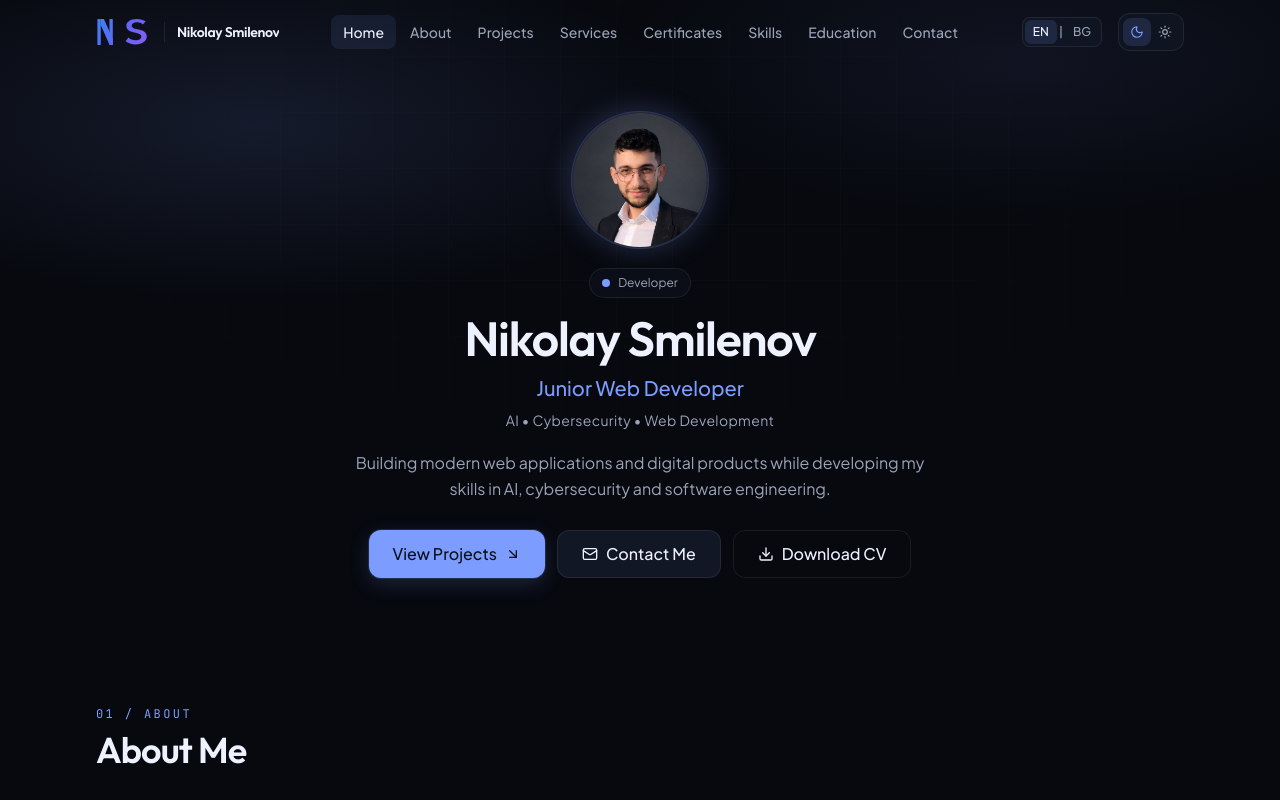
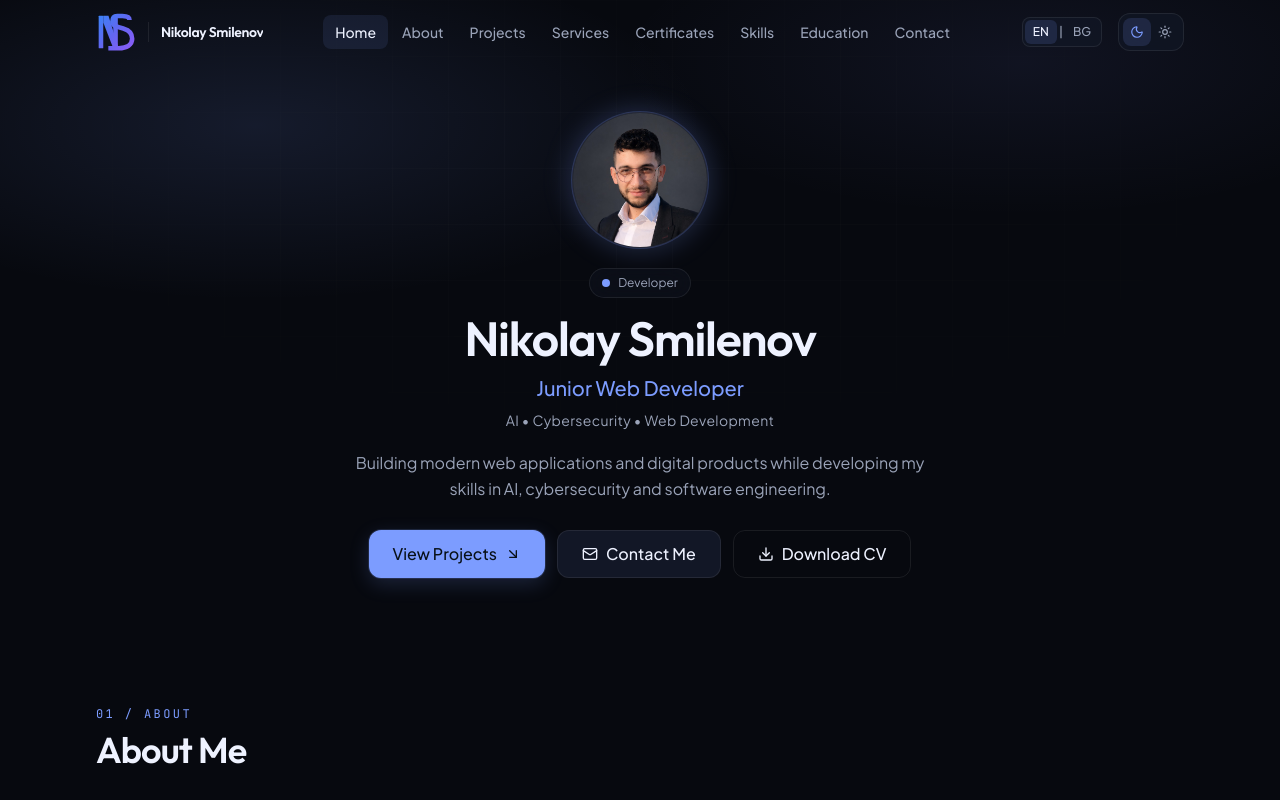
Before and after one commit to nikolaysmilenov/nikolaysmilenov-portfolio, a Next.js app: page / in a window 1280 px wide. Shown: the top 800 px of the page. Built offline with nearby package versions, Linux system fonts and the light colour scheme.

Commit message:
Update NS monogram to interlocking geometric brand mark.
Co-authored-by: Cursor <cursoragent@cursor.com>

```diff
--- a/src/components/ui/brand-logo.tsx
+++ b/src/components/ui/brand-logo.tsx
@@ -9,8 +9,8 @@ type BrandLogoProps = {
 };
 
 /**
- * Clear premium NS monogram.
- * Distinct geometric N + conventional S, with breathing room between letters.
+ * Geometric NS monogram — interlocking N + S as SVG geometry (not a font).
+ * N uses bar construction; S is a constant-weight ribbon weaving the shared spine.
  */
 export function BrandLogo({
   className,
@@ -23,12 +23,12 @@ export function BrandLogo({
   return (
     <span
       className={cn(
-        "relative inline-flex h-9 w-[3.15rem] shrink-0 items-center sm:h-10 sm:w-[3.5rem]",
+        "relative inline-flex h-9 w-9 shrink-0 items-center justify-center sm:h-10 sm:w-10",
         className,
       )}
     >
       <svg
-        viewBox="0 0 60 34"
+        viewBox="0 0 48 48"
         role="img"
         aria-labelledby={titleId}
         className="h-full w-full"
@@ -37,10 +37,10 @@ export function BrandLogo({
         <defs>
           <linearGradient
             id={gradId}
-            x1="1"
-            y1="2"
-            x2="59"
-            y2="32"
+            x1="3"
+            y1="4"
+            x2="45"
+            y2="44"
             gradientUnits="userSpaceOnUse"
           >
             <stop stopColor="#3B82F6" />
@@ -50,14 +50,32 @@ export function BrandLogo({
         </defs>
 
         <g fill={`url(#${gradId})`}>
-          {/* N */}
-          <rect x="1.5" y="3" width="3.6" height="28" rx="0.45" />
-          <rect x="14.4" y="3" width="3.6" height="28" rx="0.45" />
-          <path d="M5.1 3h3.4L18 24.4V31h-3.4L5.1 9.6V3Z" />
+          {/* N — left stem */}
+          <rect x="3.2" y="4.5" width="5.5" height="39" rx="0.65" />
 
-          {/* S — conventional letter, shifted right for clear separation */}
-          <path d="M43.5 3c-6.6 0-11 3-11 7.3 0 4.5 3.8 6.3 9.8 7.4 4.4.8 6.3 2 6.3 4.1 0 2.5-2.3 4.1-6.3 4.1-3.2 0-5.7-1.1-7.4-2.9l-3.2 3.6c2.6 2.4 6.3 3.7 10.8 3.7 7.3 0 11.9-3.6 11.9-8.4 0-4.7-3.8-6.7-9.9-7.8-4.3-.8-6.2-1.8-6.2-3.9 0-2.2 2.1-3.6 5.6-3.6 2.7 0 4.9.9 6.4 2.4l2.9-3.5C50.9 4.3 47.6 3 43.5 3Z" />
+          {/* N — diagonal into shared spine */}
+          <path d="M8.7 4.5h6.3L27.2 43.5h-6.5L8.7 12.6V4.5Z" />
+
+          {/* Shared spine = N right stem + S weave anchor */}
+          <rect x="20.7" y="4.5" width="5.5" height="39" rx="0.65" />
         </g>
+
+        {/* S ribbon — open terminals; mid weaves through the N counter/spine */}
+        <path
+          d="M40.2 9.6
+             C40.2 6.2 36.6 4.8 31.6 4.8
+             H25.4
+             C20.2 4.8 19.6 9.4 19.6 12
+             C19.6 17.2 27.8 18.6 33.4 20
+             C40 21.8 43.4 25.8 43.4 32.2
+             C43.4 39.4 36.8 43.4 27.4 43.4
+             H14.8"
+          fill="none"
+          stroke={`url(#${gradId})`}
+          strokeWidth="5.5"
+          strokeLinecap="butt"
+          strokeLinejoin="round"
+        />
       </svg>
     </span>
   );
```
Also changed, not shown: src/app/icon.svg.
